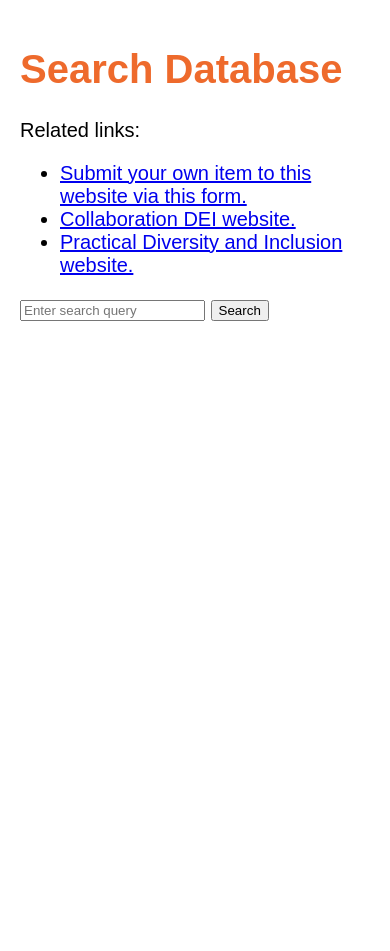
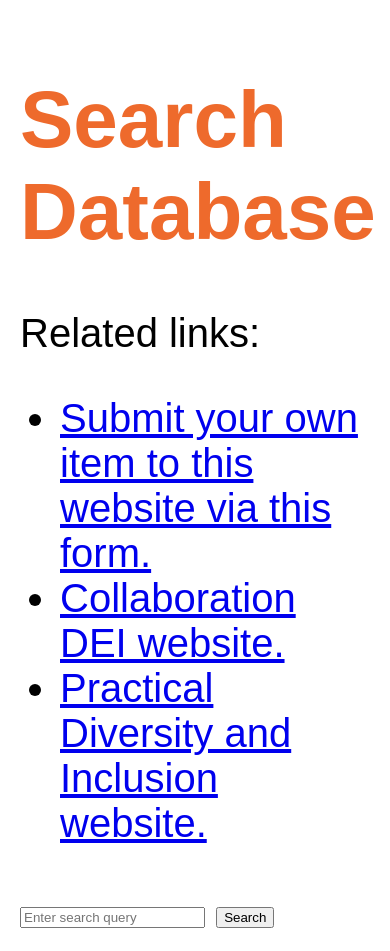
Before and after one commit to NotTheOnlyOne/ntoo_simple, a Flask app: page / in a window 390 px wide. Before the commit the page ends 321 px from the top, so only its background shows below. Run offline with Flask 3, Linux system fonts and the light colour scheme; parts of the project's set-up code (start-up, migrations or seed data) failed here and were passed over.

Commit message:
trying to get mobile to look bigger using @media

```diff
--- a/templates/index.html
+++ b/templates/index.html
@@ -17,14 +17,6 @@
 	    color:#ee6a2c;
 	}
 
-	/* Media query for mobile devices */
-	@media (max-width: 767px) {
-          body { font-size:20px; }
-
-	  .tiles-container {
-	    grid-template-columns: 1fr; /* Change to a single column layout */
-	  }
-	}
         .tiles-container {
             display: grid;
 	    grid-template-columns: repeat(auto-fit, minmax(300px, 1fr));
@@ -88,6 +80,18 @@
 	    text-decoration: none;
 	}
 
+	/* Media query for mobile devices */
+	@media (max-width: 767px) {
+          body { font-size:40px; }
+
+	  .tiles-container {
+	    grid-template-columns: 1fr; /* Change to a single column layout */
+	  }
+
+	  .tiles p {
+	    font-size:40px;
+	  }
+	}
     </style>
     <script>
         function copyToClipboard(title, text, url) {
```
